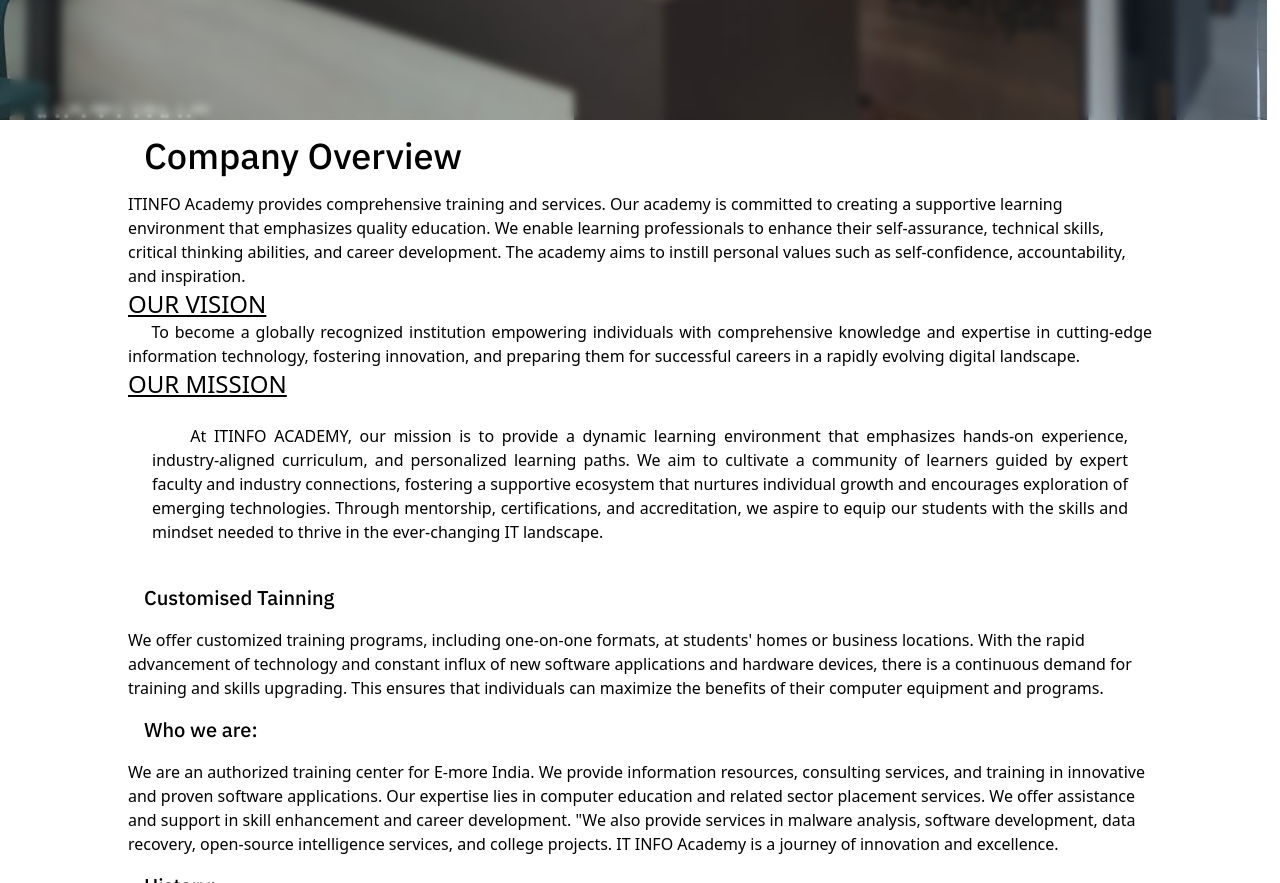
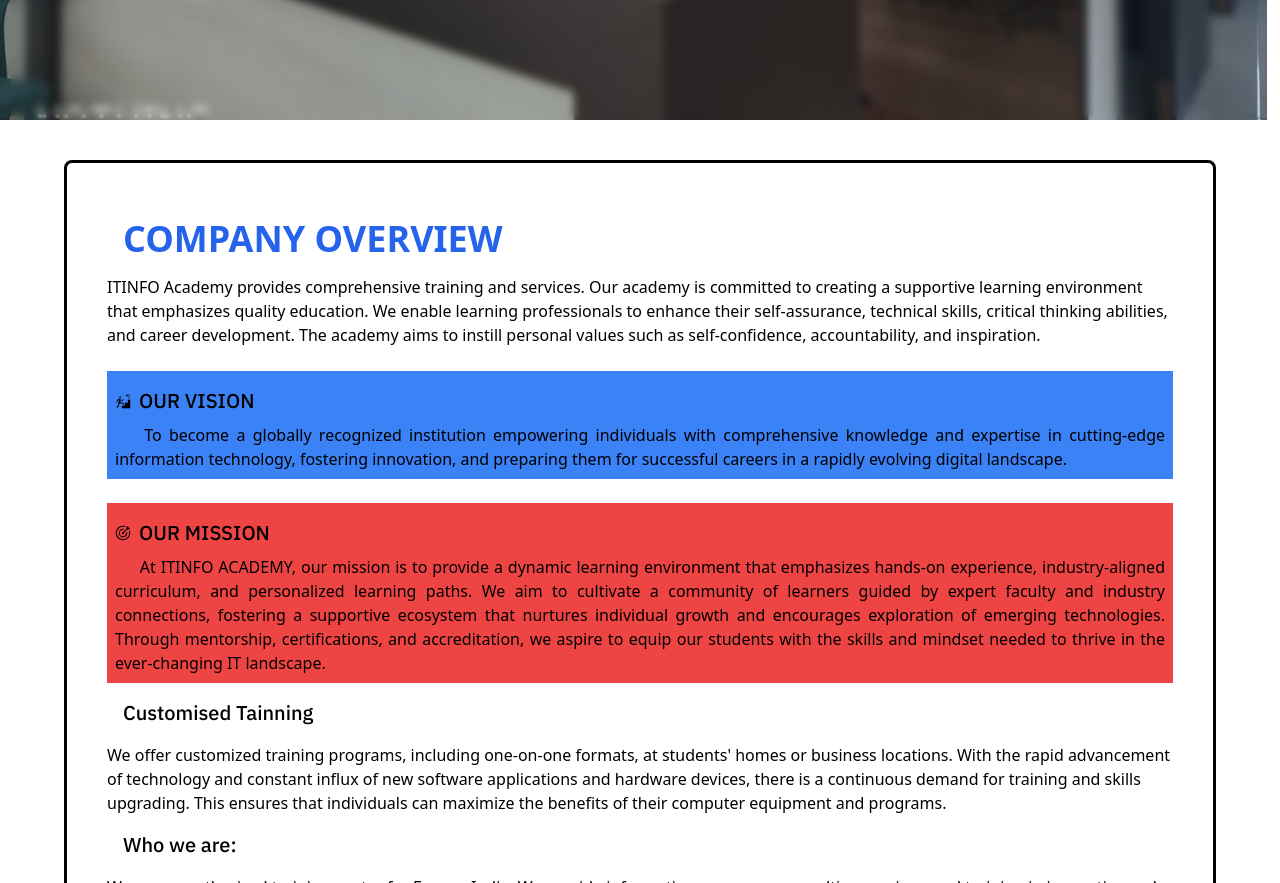
Before and after one commit to balajipatil0009/Itinfo, a React (Vite) app: page /about in a window 1280 px wide. Shown: the part 680-1563 px from the top of the page. Built offline with nearby package versions, Linux system fonts and the light colour scheme.

Commit message:
final about us

```diff
--- a/src/pages/About.jsx
+++ b/src/pages/About.jsx
@@ -1,6 +1,8 @@
 import React from "react";
 import Navbar from "../componunts/Navbar";
 import Footer from "../componunts/Footer";
+import { GoGoal } from "react-icons/go";
+import { GiStairsGoal } from "react-icons/gi";
 
 const About = () => {
   return (
@@ -49,9 +51,11 @@
           </div>
         </div>
       </div> */}
-      <div className="flex justify-center">
-        <div className="w-[80vw]">
-          <h3 className=" text-4xl font-sansMedium m-4">Company Overview</h3>
+      <div className="flex justify-center my-10">
+        <div className="w-[90vw] p-10 rounded-lg border-[3px] border-black">
+          <h3 className=" text-4xl font-bold text-blue-600 m-4">
+            COMPANY OVERVIEW
+          </h3>
           <p>
             ITINFO Academy provides comprehensive training and services. Our
             academy is committed to creating a supportive learning environment
@@ -61,30 +65,39 @@
             personal values such as self-confidence, accountability, and
             inspiration.
           </p>
-          <u>
-            <h1 className="text-2xl">OUR VISION</h1>
-          </u>
+
+          <div className="p-2 bg-blue-500 mt-6">
+            <div className="flex items-center">
+              <GiStairsGoal />
+              <h1 className="text-xl font-sansMedium m-2">OUR VISION</h1>
+            </div>
             <p className="p-0 md:p-0  text-justify">
-            &nbsp;&nbsp;&nbsp;&nbsp;To become a globally recognized institution
-            empowering individuals with comprehensive knowledge and expertise in
-            cutting-edge information technology, fostering innovation, and
-            preparing them for successful careers in a rapidly evolving digital
-            landscape.
+              &nbsp;&nbsp;&nbsp;&nbsp;To become a globally recognized
+              institution empowering individuals with comprehensive knowledge
+              and expertise in cutting-edge information technology, fostering
+              innovation, and preparing them for successful careers in a rapidly
+              evolving digital landscape.
             </p>
-          <u>
-            <h1 className="text-2xl">OUR MISSION</h1>
-          </u>
-          <p className="p-0 md:p-6 text-justify">
+          </div>
+
+          <div className="p-2 bg-red-500 mt-6">
+            <div className="flex items-center">
+              <GoGoal />
+              <h1 className="text-xl font-sansMedium m-2">OUR MISSION</h1>
+            </div>
+            <p className="p-0 md:p-0 text-justify">
               &nbsp;&nbsp;&nbsp;&nbsp; At ITINFO ACADEMY, our mission is to
               provide a dynamic learning environment that emphasizes hands-on
               experience, industry-aligned curriculum, and personalized learning
-            paths. We aim to cultivate a community of learners guided by expert
-            faculty and industry connections, fostering a supportive ecosystem
-            that nurtures individual growth and encourages exploration of
-            emerging technologies. Through mentorship, certifications, and
-            accreditation, we aspire to equip our students with the skills and
-            mindset needed to thrive in the ever-changing IT landscape.
+              paths. We aim to cultivate a community of learners guided by
+              expert faculty and industry connections, fostering a supportive
+              ecosystem that nurtures individual growth and encourages
+              exploration of emerging technologies. Through mentorship,
+              certifications, and accreditation, we aspire to equip our students
+              with the skills and mindset needed to thrive in the ever-changing
+              IT landscape.
             </p>
+          </div>
           <h3 className=" text-xl font-sansMedium m-4">Customised Tainning</h3>
           <p>
             We offer customized training programs, including one-on-one formats,
```
Lines whose indentation alone changed are shown as unchanged.
